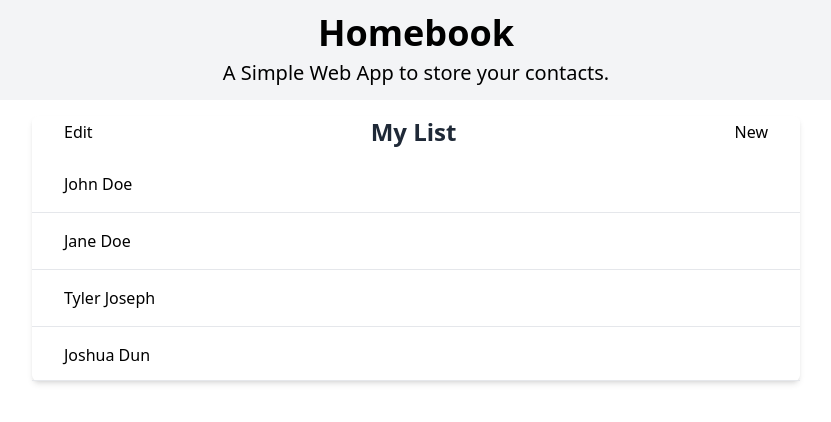
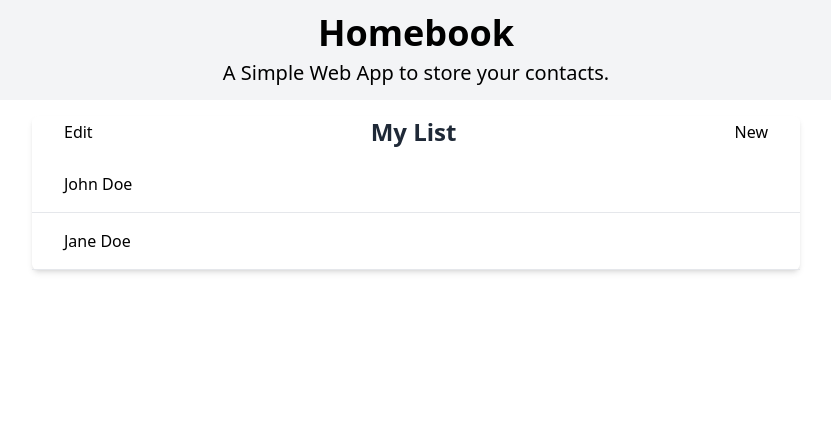
Before and after one commit to Alejandro1709/Homebook, a Next.js app: page / in a window 1280 px wide. Shown: the top 422 px of the page, without its empty margins (224-1055 px from the left). Built offline with nearby package versions, Linux system fonts and the light colour scheme.

Commit message:
Add: SSR to get initial Data

```diff
--- a/components/ContactsList.js
+++ b/components/ContactsList.js
@@ -1,16 +1,14 @@
 import Contact from './Contact';
 
-function ContactsList() {
+function ContactsList({ contacts }) {
   return (
     <ul
       role='list'
-      className='md:divide-y divide-gray-200 h-[225px] overflow-y-auto border-b'
+      className='md:divide-y divide-gray-200 h-fit overflow-y-auto border-b'
     >
-      <Contact>John Doe</Contact>
-      <Contact>Jane Doe</Contact>
-      <Contact>Tyler Joseph</Contact>
-      <Contact>Joshua Dun</Contact>
-      <Contact>Joshua Dun</Contact>
+      {contacts.map((contact) => (
+        <Contact key={contact.id}>{contact.name}</Contact>
+      ))}
     </ul>
   );
 }
--- a/components/PhoneBook.js
+++ b/components/PhoneBook.js
@@ -1,6 +1,7 @@
 import ContactsList from './ContactsList';
 
-function PhoneBook() {
+function PhoneBook({ contacts }) {
+  console.log(contacts);
   return (
     <div className='bg-white md:shadow-md md:rounded-md'>
       <header className='flex flex-row justify-between mx-8 border-b pb-2 md:border-0 select-none'>
@@ -9,7 +10,7 @@ function PhoneBook() {
         <button>New</button>
       </header>
       {/* SearchBar? */}
-      <ContactsList />
+      <ContactsList contacts={contacts} />
     </div>
   );
 }
--- a/pages/index.js
+++ b/pages/index.js
@@ -1,14 +1,45 @@
 import PageLayout from '../components/PageLayout';
 import PhoneBook from '../components/PhoneBook';
 
-export default function Home() {
+export default function Home({ initialContacts }) {
   return (
     <PageLayout title='Homebook | Home'>
       <div className='max-w-screen-md mx-auto'>
         <section className='py-4'>
-          <PhoneBook />
+          <PhoneBook contacts={initialContacts} />
         </section>
       </div>
     </PageLayout>
   );
 }
+
+export async function getServerSideProps() {
+  const initialContacts = [
+    {
+      id: 1,
+      name: 'John Doe',
+      phone: '555-555-5555',
+      email: 'john@mail.com',
+      address: '123 Main St',
+      city: 'New York',
+      state: 'NY',
+      zip: '10001',
+    },
+    {
+      id: 2,
+      name: 'Jane Doe',
+      phone: '555-555-5555',
+      email: 'jane@mail.com',
+      address: '123 Main St',
+      city: 'New York',
+      state: 'NY',
+      zip: '10001',
+    },
+  ];
+
+  return {
+    props: {
+      initialContacts,
+    },
+  };
+}
```
